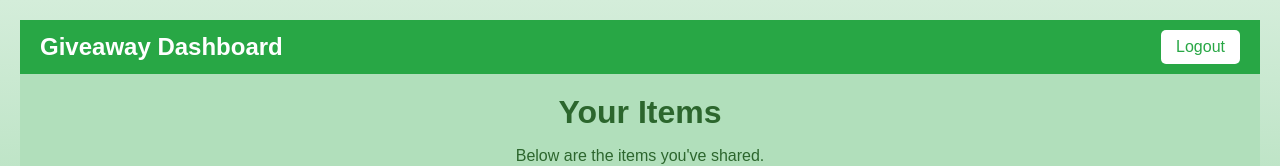
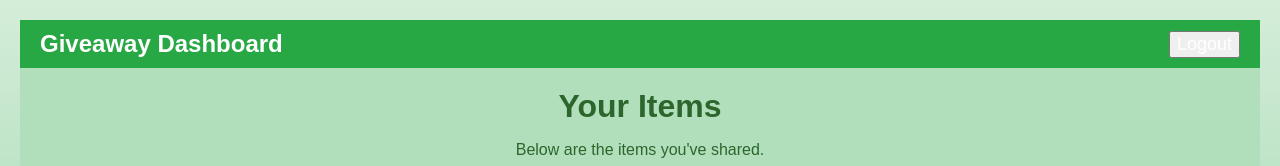
Before and after one commit to rahulkpareek/giveaway, a React (Create React App) app in the folder giveaway-frontend/: page /dashboard in a window 1280 px wide. Shown: the top 166 px of the page. Built offline with nearby package versions, Linux system fonts and the light colour scheme; no server answers; sample sign-in values are in the browser's storage.

Commit message:
updated dashboard.js to use homepage.css instead of dashboard.css

```diff
--- a/giveaway-frontend/src/components/Dashboard.css
+++ /dev/null
@@ -1,87 +0,0 @@
-.dashboard-container {
-    text-align: center;
-    padding: 20px;
-}
-
-.navbar {
-    display: flex;
-    justify-content: space-between;
-    align-items: center;
-    padding: 10px 20px;
-    background-color: #28a745;
-    color: white;
-}
-
-.navbar .logo-text {
-    font-size: 24px;
-    font-weight: bold;
-}
-
-.nav-links {
-    display: flex;
-    gap: 15px;
-}
-
-.nav-link {
-    background-color: #ffffff;
-    color: #28a745;
-    border: none;
-    border-radius: 5px;
-    padding: 8px 15px;
-    cursor: pointer;
-    font-size: 16px;
-    text-decoration: none;
-}
-
-.nav-link:hover {
-    background-color: #f8f9fa;
-}
-
-.header {
-    padding: 20px;
-    background: #b1dfbb;
-    color: #2c662d;
-}
-
-.header h1 {
-    margin: 0;
-    font-size: 32px;
-}
-
-.items-list {
-    margin-top: 20px;
-}
-
-.items-grid {
-    display: flex;
-    justify-content: center;
-    gap: 20px;
-    flex-wrap: wrap;
-    padding: 0;
-    list-style: none;
-}
-
-.item-card {
-    background: white;
-    border: 2px solid #28a745;
-    border-radius: 10px;
-    padding: 10px;
-    width: 150px;
-    text-align: center;
-    transition: transform 0.2s, box-shadow 0.2s;
-}
-
-.item-card:hover {
-    transform: scale(1.1);
-    box-shadow: 0 4px 8px rgba(0, 0, 0, 0.2);
-}
-
-.item-image {
-    width: 100%;
-    border-radius: 8px;
-}
-
-.item-description {
-    margin-top: 10px;
-    font-size: 14px;
-}
--- a/giveaway-frontend/src/components/Dashboard.js
+++ b/giveaway-frontend/src/components/Dashboard.js
@@ -1,6 +1,6 @@
 import React, { useEffect, useState } from 'react';
 import { useNavigate } from 'react-router-dom';
-import './Dashboard.css'; // Add styles specific to Dashboard
+import './Homepage.css';
 import axios from 'axios';
 
 const Dashboard = () => {
@@ -28,7 +28,7 @@ const Dashboard = () => {
     }, [navigate]);
 
     return (
-        <div className="dashboard-container">
+        <div className="homepage-container">
             <nav className="navbar">
                 <div className="logo-container">
                     <div className="logo-text">Giveaway Dashboard</div>
```
